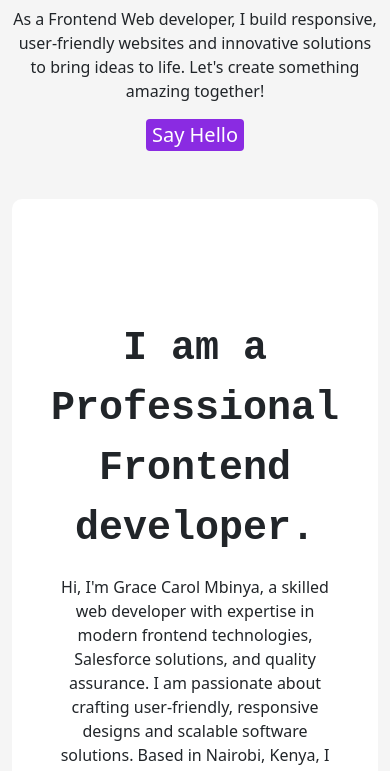
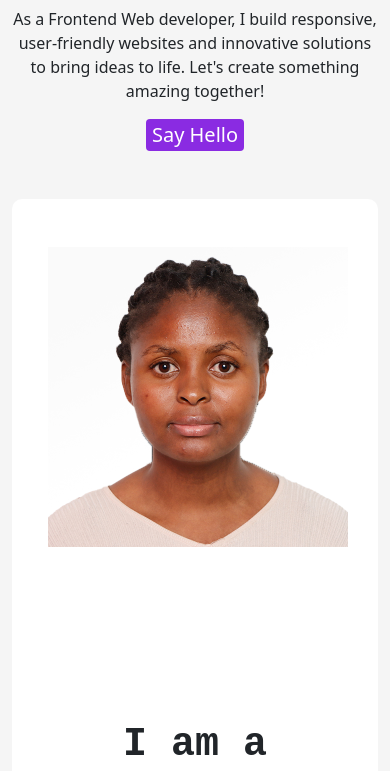
Before and after one commit to mbinya18/Myself, a plain HTML site: page index.html in a window 390 px wide. Shown: the part 533-1304 px from the top of the page. Drawn offline with nearby package versions, Linux system fonts and the light colour scheme.

Commit message:
making my image available on all screens

```diff
--- a/index.html
+++ b/index.html
@@ -69,7 +69,7 @@
       </div>
       <div class="profession col-lg-10 mx-auto color-white mb-4">
         <div class="row">
-          <div class="img2 col-lg p-5 d-none d-lg-block position-relative z-1">
+          <div class="img2 col-lg p-5 position-relative z-1">
             <img src="Grace.jpg" alt="" width="300px" class="color1" />
 
           </div>
```
